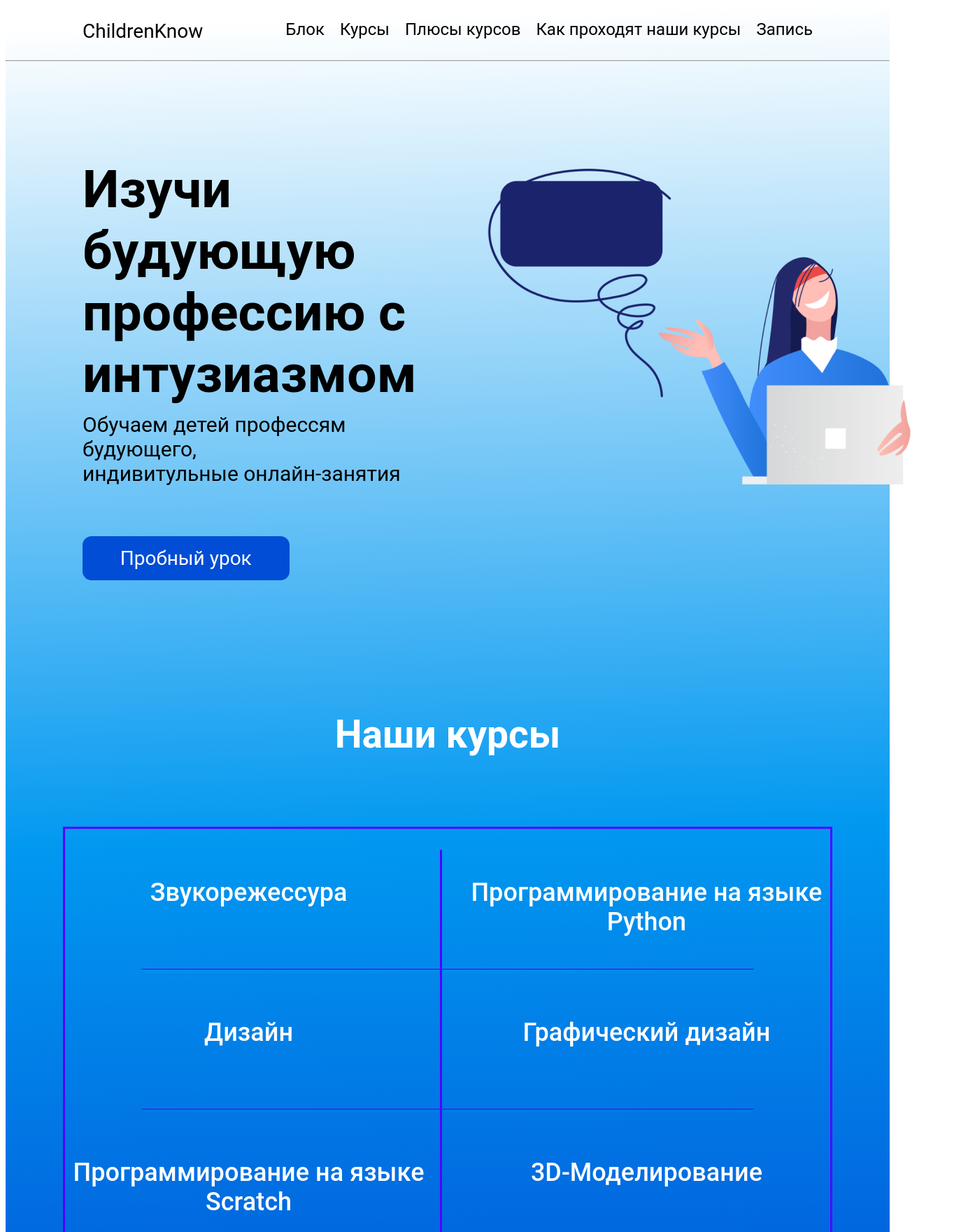
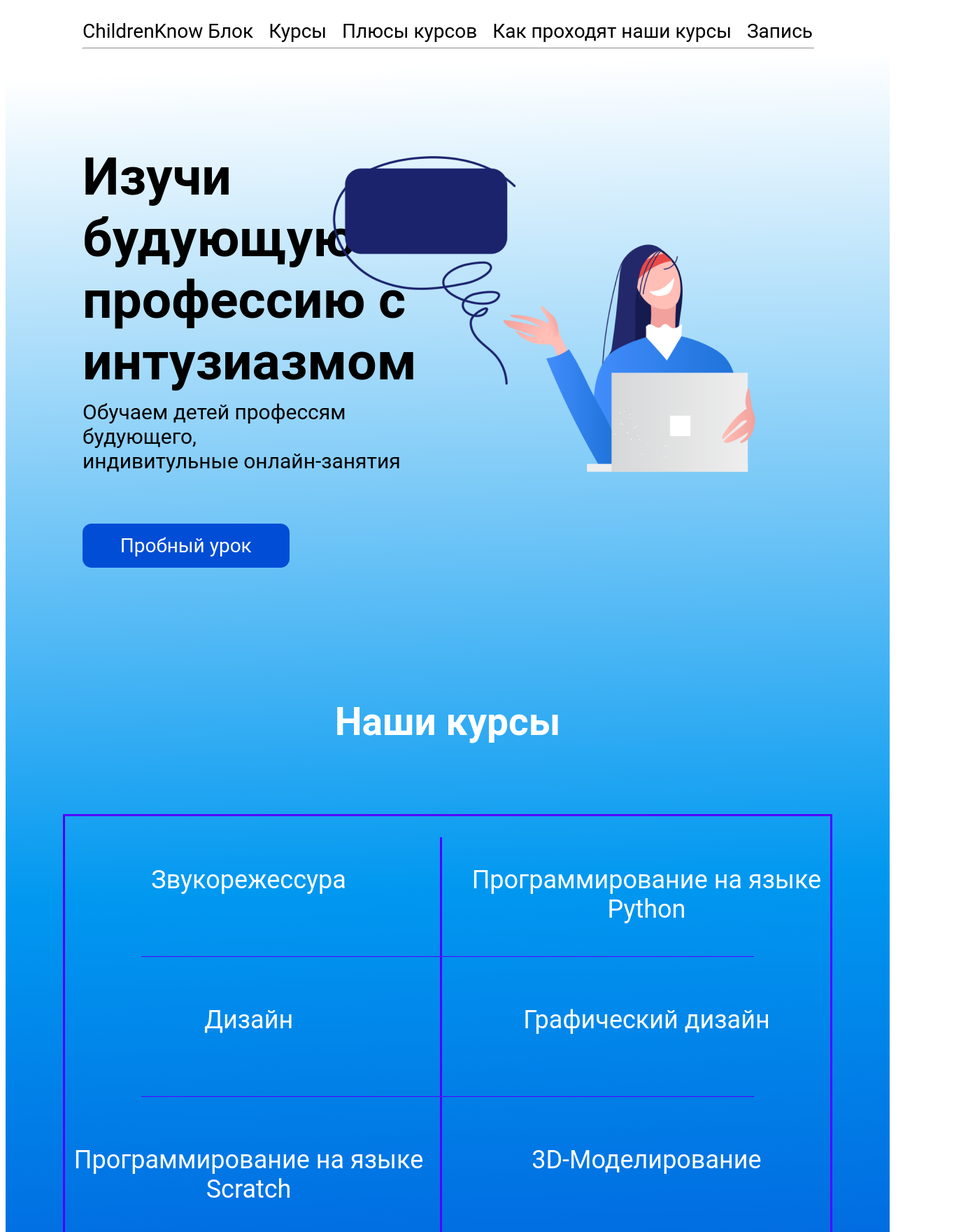
Before and after one commit to fedor11235/ChildrenKnow, a Vue app in the folder frontend/: page / in a window 1280 px wide. Shown: the top 1760 px of the page at 70% size, 1384 px wide, since content can reach past the window. Built offline with nearby package versions, Linux system fonts and the light colour scheme; a web font is replaced by a local one.

Commit message:
Bringing to the BEM methodology, settled on the Recording block

```diff
--- a/frontend/src/components/AboutCourses/VAboutCourses.vue
+++ b/frontend/src/components/AboutCourses/VAboutCourses.vue
@@ -1,101 +1,82 @@
 <template lang="pug">
-.about-courses.padding-html#pros
-    .title_about_curse.margin_in_width Плюсы наших курсов
-    .text_about_curse.margin_in_width
+#pros.block-about-courses.padding-html
+  .block-about-courses__title.margin_in_width Плюсы наших курсов
+  .block-about-courses__coutainer.margin_in_width
     ul
-        li.info_cours
+      li.block-about-courses__text
         span Показываем, как с пользой <br> проводить время за компьютером
-        li.info_cours
+      li.block-about-courses__text
         span Подберем курс по вашим <br> интересам или выберет готовыую <br> программу
-        li.info_cours
+      li.block-about-courses__text
         span Ребенок найдет новымх друзей по <br> увлечениям
-        li.info_cours
+      li.block-about-courses__text
         span Индивидуальный темп обучения
-        li.info_cours
+      li.block-about-courses__text
         span Занимайтесь когда вам удобно
-        li.info_cours
+      li.block-about-courses__text
         span Дети учатся с удовольствием
-        li.info_cours
+      li.block-about-courses__text
         span Экономим время в дороге
 
-    img.pic(src='static/Vector1.png')
-    img.pic(src='static/Vector2.png')
-
+  img.block-about-courses__img(src="static/Vector1.png")
+  img.block-about-courses__img(src="static/Vector2.png")
 </template>
 
-<script>
-import VCourses from '../Courses/VCourses'
-export default {
-  components: {
-    'courses': VCourses
-  }
-}
-// console.log(url('../Courses/VCourse'))
-</script>
 
 <style>
-  html {
-    scroll-behavior: smooth;
-  }
-  .about-courses {
+.block-about-courses {
   position: relative;
 
   display: flex;
   height: 1200px;
   flex-direction: row;
   flex-wrap: wrap;
-    background: linear-gradient(116.91deg, #004AD5 0%, #00BEFD 99.16%);
+  background: linear-gradient(116.91deg, #004ad5 0%, #00befd 99.16%);
+}
+
+.block-about-courses__title {
+  font: normal bold 55px Roboto;
+  color: #ffffff;
+  margin-top: 56px;
+}
+
+.block-about-courses__coutainer {
+  margin-top: 181px;
 }
 
 .margin_in_width {
   margin: 0 auto;
 }
 
-  .title_about_curse {
-    font-family: Roboto;
-    font-style: normal;
-    font-weight: bold;
-    font-size: 55px;
-    line-height: 64px;
-    color: #FFFFFF;
-    margin-top:56px;
-  }
-
-  .info_cours {
-    font-family: Roboto;
-    font-style: normal;
-    font-weight: normal;
-    font-size: 30px;
-    line-height: 35px;
-    color: #FFFFFF;
+.block-about-courses__text {
+  font: normal 30px Roboto;
+  color: #ffffff;
   margin-bottom: 70px;
 }
 
-  .info_cours {
-    list-style:none;
+.block-about-courses__text {
+  list-style: none;
 }
 
-  .info_cours:before {
+.block-about-courses__text:before {
   content: "";
   margin-right: 10px;
   bottom: 3px;
-    background: linear-gradient(180deg, #753DEB 0%, #1059F6 100%);
+  background: linear-gradient(180deg, #753deb 0%, #1059f6 100%);
 
-    display:inline-block;
-    width:14px;
-    height:14px;
+  display: inline-block;
+  width: 14px;
+  height: 14px;
   border-radius: 15px;
 }
 
-  .pic {
+.block-about-courses__img {
   position: absolute;
-    bottom:0;
-    left:0;
+  bottom: 0;
+  left: 0;
 }
 
-  .text_about_curse {
-    margin-top:181px;
+html {
+  scroll-behavior: smooth;
 }
-
-
 </style>
--- /dev/null
+++ b/frontend/src/components/Header/VHeader.vue
@@ -0,0 +1,54 @@
+<template lang="pug">
+.header-block.margin-html
+  //- img.logo(src='static/logo.png')
+  .header-block__logo-text ChildrenKnow
+  .header-block__menu
+    a.header-block__navlink(href="http://localhost:8080") Блок
+    a.header-block__navlink(href="/#courses") Курсы
+    a.header-block__navlink(href="/#pros") Плюсы курсов
+    a.header-block__navlink(href="/#how") Как проходят наши курсы
+    a.header-block__navlink(href="/#recording") Запись
+  hr.header-block__delimiter
+</template>
+
+<style>
+.header-block {
+  position: relative;
+  height: 70px;
+}
+
+.header-block__logo-text {
+  position: absolute;
+  left: 0;
+  top: 20px;
+
+  font: normal 28px Roboto;
+  color: #000000;
+}
+
+.header-block__menu {
+  position: absolute;
+  right: 0;
+  top: 20px;
+}
+
+.header-block__navlink {
+  display: inline-block;
+  margin-left: 22px;
+
+  font: normal 28px Roboto;
+  text-decoration: none;
+  color: #000000;
+}
+
+.header-block__navlink:hover {
+  color: #5200ff;
+}
+
+.header-block__delimiter {
+  position: absolute;
+  background-color: #F1F1F1;
+  width: 100%;
+  bottom: 0;
+}
+</style>
--- a/frontend/src/components/MainBlock/VMainBlock.vue
+++ b/frontend/src/components/MainBlock/VMainBlock.vue
@@ -1,133 +1,93 @@
 <template lang="pug">
 .main-block
-  .header.margin-html
-    //- img.logo(src='static/logo.png')
-    .logo-text ChildrenKnow
-    .menu
-      a.navlink(href='http://localhost:8080') Блок
-      a.navlink(href='/#courses') Курсы
-      a.navlink(href='/#pros') Плюсы курсов
-      a.navlink(href='/#how') Как проходят наши курсы
-      a.navlink(href='/#recording') Запись
-  hr
-  .container-main.margin-html
-      //- link(rel='stylesheet' href='https://cdnjs.cloudflare.com/ajax/libs/spectre.css/0.2.14/spectre.min.css')
-      .container-main-row
-          .container-main_header Изучи будующую профессию с интузиазмом
-          .container-main_content Обучаем детей профессям <br> будующего,<br>индивитульные онлайн-занятия
-          button.container-main_button Пробный урок
-          //- button.container-main_button Консультанция
-      .container-main-row.center-img
-        img.container-main-img(src='static/main.png')
+  .main-block__info.margin-html
+    .face
+      .face__header Изучи будующую профессию с интузиазмом
+      .face__content Обучаем детей профессям <br> будующего,<br>индивитульные онлайн-занятия
+      button.face__button Пробный урок
+    img.face__img(src="static/main.png")
 
   .list-of-courses
-    .list-of-courses-title#courses Наши курсы
-    .list-of-courses-container
-      .course-col1
-        .course1
-          span Звукорежессура
-        .course1 Дизайн
-        .course1 Программирование на языке Scratch
-        .course1 Создание сайтов Front-end разработка
+    #courses.list-of-courses__title Наши курсы
+    .list-of-courses__coutainer
+      .list-of-courses__column1
+        .list-of-courses__course Звукорежессура
+        .list-of-courses__course Дизайн
+        .list-of-courses__course Программирование на языке Scratch
+        .list-of-courses__course Создание сайтов Front-end разработка
 
-      .course-col2
-        .course2 Программирование на языке Python
-        .course2 Графический дизайн
-        .course2 3D-Моделирование
-        .course2 Разработка игр в UNITY
-      .delimiter
-      .vertical-separation1
-      .vertical-separation2
-      .vertical-separation3
+      .list-of-courses__column2
+        .list-of-courses__course Программирование на языке Python
+        .list-of-courses__course Графический дизайн
+        .list-of-courses__course 3D-Моделирование
+        .list-of-courses__course Разработка игр в UNITY
+      .list-of-courses__delimiter
+      .list-of-courses__vertical-separation1
+      .list-of-courses__vertical-separation2
+      .list-of-courses__vertical-separation3
+</template>
 
 
-</template>
-
-<script>
-
-</script>
-
 <style>
-
-.vertical-separation1 {
-    position:absolute;
-    background-color: #5200FF;
-    top:200px;
-    width: 80%;
-    left:10%;
-    height: 1px;
+.main-block {
+  height: 2048px;
+  background: linear-gradient(
+    358.17deg,
+    #0150d7 1.49%,
+    #0198f0 42.16%,
+    rgba(196, 196, 196, 0) 98.38%
+  );
 }
 
-.vertical-separation2 {
-    position:absolute;
-    background-color: #5200FF;
-    left:49%;
-    top:400px;
-    width: 800px;
-    height: 1px;
-    width: 80%;
-    left:10%;
-
+.main-block__info {
+  position: relative;
+  padding-top: 130px;
+  padding-bottom: 28px;
 }
 
-.vertical-separation3 {
-    position:absolute;
-    background-color: #5200FF;
-    left:49%;
-    top:600px;
-    width: 800px;
-    height: 1px;
-    width: 80%;
-    left:10%;
-
+.face {
+  width: 50%;
 }
 
-.course-col1 {
-  position: absolute;
-  margin-top: 70px;
-  width: 48%;
-  left: 0;
-  text-align: center;
-
-  /* left:0; */
-
+.face__header {
+  font: normal bold 75px Roboto;
+  color: #000000;
+  margin-bottom: 11px;
 }
 
-
-
-.course-col2 {
-    position: absolute;
-    width: 48%;
-    margin-top: 70px;
-    right: 0;
-    text-align: center;
-
+.face__content {
+  font-size: 18px;
 }
 
-.course1 {
-  font-family: Roboto;
-  font-style: normal;
-  font-weight: 500;
-  font-size: 36px;
-  line-height: 42px;
-  height: 200px;
+.face__content {
+  font: normal 30px Roboto;
+  color: #000000;
+  margin-bottom: 72px;
+}
 
-
-  color: #FFFFFF;
+.face__button {
+  width: 295.54px;
+  height: 63.01px;
+  background: #014dd6;
+  border-radius: 13px;
+  border: none;
   cursor: pointer;
 
+  font: normal 28px Roboto;
+  color: #ffffff;
+
+  margin-right: 20px;
 }
 
-.course2 {
-  font-family: Roboto;
-  font-style: normal;
-  font-weight: 500;
-  font-size: 36px;
-  line-height: 42px;
-  height: 200px;
+.face__button:active {
+  background: #5200ff;
+}
 
-  color: #FFFFFF;
-  cursor: pointer;
+.face__img {
+  position: absolute;
+  top: 75px;
+  right: 0;
+  text-align: center;
 }
 
 .list-of-courses {
@@ -135,171 +95,82 @@
   flex-direction: column;
   align-items: center;
 }
-.list-of-courses-title {
-  font-family: Roboto;
-  font-style: normal;
-  font-weight: bold;
-  font-size: 55px;
-  line-height: 64px;
-  color: #FFFFFF;
-  margin-top:160px;
 
+.list-of-courses__title {
+  font: normal bold 55px Roboto;
+  color: #ffffff;
+  margin-top: 160px;
 }
 
-.list-of-courses-container {
+.list-of-courses__coutainer {
   position: relative;
-  margin-top:100px;
+  margin-top: 100px;
   width: 1100px;
   height: 800px;
-  border: 3px solid #5200FF;
+  border: 3px solid #5200ff;
   box-sizing: border-box;
 }
 
-.delimiter {
-  position:absolute;
-  background-color: #5200FF;
-  left:49%;
-  bottom:0;
+.list-of-courses__column1 {
+  position: absolute;
+  margin-top: 70px;
+  width: 48%;
+  left: 0;
+  text-align: center;
+}
+
+.list-of-courses__column2 {
+  position: absolute;
+  width: 48%;
+  margin-top: 70px;
+  right: 0;
+  text-align: center;
+}
+
+.list-of-courses__course {
+  height: 200px;
+  font: normal 36px Roboto;
+  color: #ffffff;
+  cursor: pointer;
+}
+
+.list-of-courses__delimiter {
+  position: absolute;
+  background-color: #5200ff;
+  left: 49%;
+  bottom: 0;
   width: 3px;
   height: 764px;
 }
 
-
-.main-block {
-  height: 2048px;
-  background: linear-gradient(358.17deg, #0150D7 1.49%, #0198F0 42.16%, rgba(196, 196, 196, 0) 98.38%);
+.list-of-courses__vertical-separation1 {
+  position: absolute;
+  background-color: #5200ff;
+  top: 200px;
+  width: 80%;
+  left: 10%;
+  height: 1px;
 }
 
-.container-main {
-  position: relative;
-  display: flex;
-  padding-top: 130px;
-  padding-bottom: 28px;
+.list-of-courses__vertical-separation2 {
+  position: absolute;
+  background-color: #5200ff;
+  left: 49%;
+  top: 400px;
+  width: 800px;
+  height: 1px;
+  width: 80%;
+  left: 10%;
 }
 
-.container-main_header {
-  font-family: Roboto;
-  font-style: normal;
-  font-weight: bold;
-  font-size: 75px;
-  line-height: 88px;
-
-  color: #000000;
-  margin-bottom:11px;
+.list-of-courses__vertical-separation3 {
+  position: absolute;
+  background-color: #5200ff;
+  left: 49%;
+  top: 600px;
+  width: 800px;
+  height: 1px;
+  width: 80%;
+  left: 10%;
 }
-
-.container-main_content {
-  font-size: 18px;
-}
-
-.container-main-row {
-  width: 50%;
-}
-
-.container-main_content {
-  font-family: Roboto;
-  font-style: normal;
-  font-weight: normal;
-  font-size: 30px;
-  line-height: 35px;
-
-  color: #000000;
-  margin-bottom:72px;
-}
-
-.container-main_button {
-  width: 295.54px;
-  height: 63.01px;
-  background: #014DD6;
-  border-radius: 13px;
-  border:none;
-  font-family: Roboto;
-  font-style: normal;
-  font-weight: normal;
-  font-size: 28px;
-  line-height: 33px;
-  margin-right: 20px;
-  color: #FFFFFF;
-  cursor: pointer;
-
-  outline: none;
-  border: none;
-  -moz-user-select: none;
-  -khtml-user-select: none;
-  user-select: none;
-}
-
-.container-main_button:active {
-  background: #5200FF;
-
-  outline: none;
-  border: none;
-}
-
-.container-main_button:focus {
-  outline: none;
-  border: none;
-}
-
-
-
-.center-img {
-  position: absolute;
-  top :75px;
-  right: 0;
-  text-align: center
-}
-
-.logo {
-    height: 50px;
- }
- .navlink {
-   display: inline-block;
-   margin-left: 22px;
-   /* #color: #2e2c2c; */
-   line-height: 19px;
-   font-weight: 500;
-
-  font-size: 18px;
-  font-family: Roboto;
-  font-style: normal;
-  font-weight: normal;
-  font-size: 24px;
-  line-height: 28px;
-  text-decoration: none;
-
-  color: #000000;
- }
-
- .navlink:hover {
-   color: #5200FF;
-
- }
-
-  .header {
-    position: relative;
-    height: 70px;
-  }
-
- .menu{
-   position:absolute;
-   right: 0;
-   top:20px;
-
-
- }
-
- .logo-text {
-    position:absolute;
-    left:0;
-    top:20px;
-    font-family: Roboto;
-    font-style: normal;
-    font-weight: normal;
-    font-size: 28px;
-    line-height: 33px;
-
-    color: #000000;
- }
-
 </style>
--- a/frontend/static/main.css
+++ b/frontend/static/main.css
@@ -0,0 +1,13 @@
+.noselect {
+    -webkit-touch-callout: none; /* iOS Safari */
+      -webkit-user-select: none; /* Safari */
+       -khtml-user-select: none; /* Konqueror HTML */
+         -moz-user-select: none; /* Firefox */
+          -ms-user-select: none; /* Internet Explorer/Edge */
+              user-select: none; /* Non-prefixed version, currently
+                                    supported by Chrome and Opera */
+  }
+
+html {
+    scroll-behavior: smooth;
+  }
```
Also changed, not shown: frontend/src/App.vue (+4 -7 lines), frontend/src/components/Courses/VCourses.vue (deleted, +0 -67 lines), frontend/src/components/HowLessons/VHowLessons.vue (+27 -40 lines), frontend/src/components/ListOfCoursesBlock/VListOfCourses.vue (deleted, +0 -41 lines), frontend/static/fonts.css (added). Lines whose indentation alone changed are shown as unchanged.
